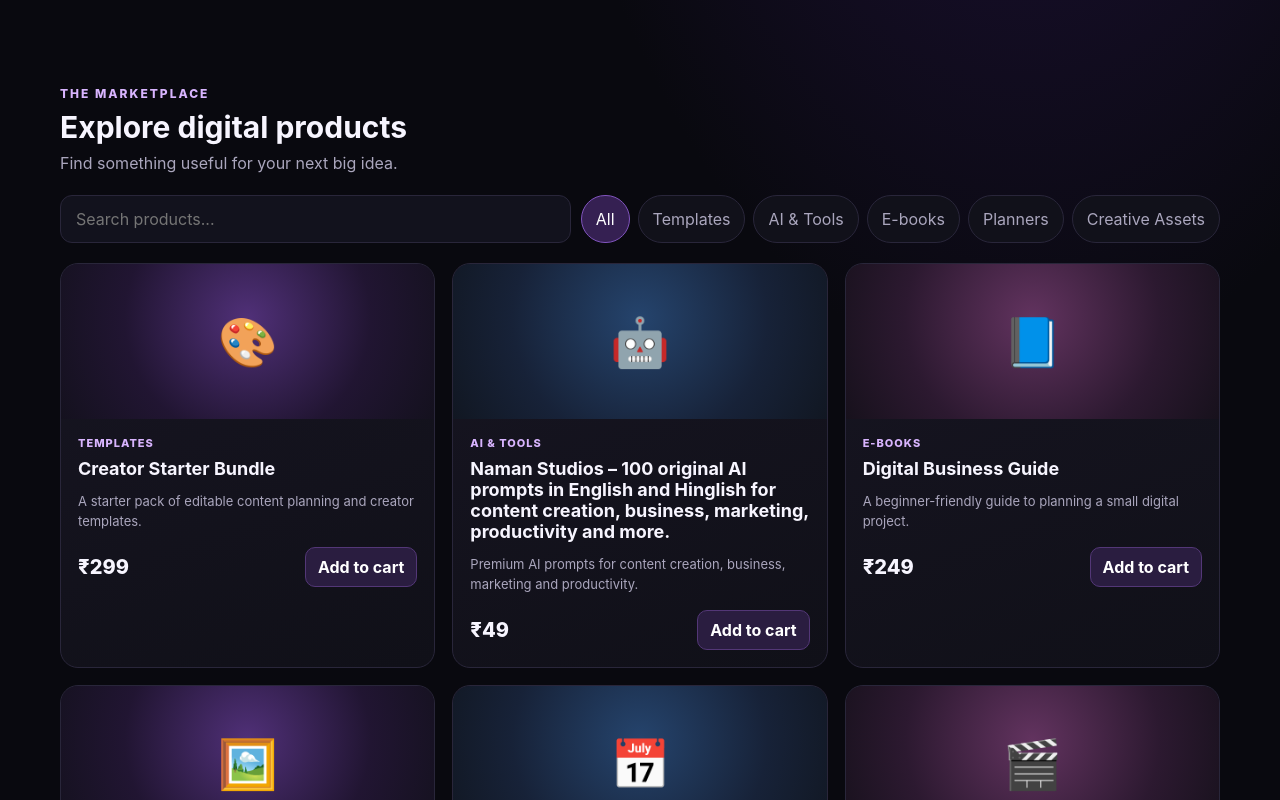
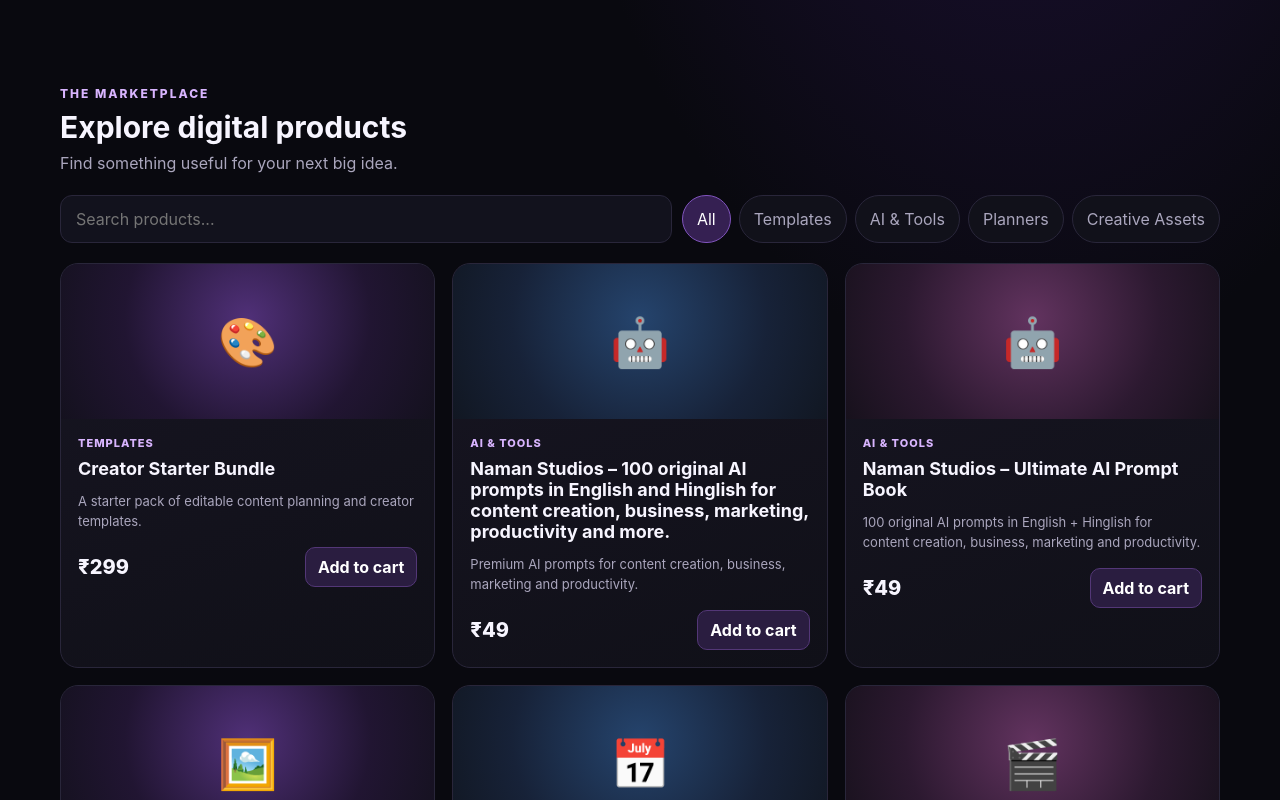
Before and after one commit to harshbhadauriya1237-byte/namanstudios, a plain HTML site: page index.html in a window 1280 px wide. Shown: the part 638-1438 px from the top of the page. Drawn offline with Linux system fonts and the light colour scheme.

Commit message:
Update AI Prompt Book product index.html
Replaced the Digital Business Guide product with the Ultimate AI Prompt Book.

```diff
--- a/index.html
+++ b/index.html
@@ -43,7 +43,9 @@ footer{border-top:1px solid var(--line);padding:28px 0;color:var(--muted);font-s
 const products=[
 {id:1,name:"Creator Starter Bundle",category:"Templates",price:299,icon:"🎨",desc:"A starter pack of editable content planning and creator templates."},
 {id:2,name:"Naman Studios – 100 original AI prompts in English and Hinglish for content creation, business, marketing, productivity and more.",category:"AI & Tools",price:49,icon:"🤖",desc:"Premium AI prompts for content creation, business, marketing and productivity."},
-{id:3,name:"Digital Business Guide",category:"E-books",price:249,icon:"📘",desc:"A beginner-friendly guide to planning a small digital project."},
+
+{id:2,name:"Naman Studios – Ultimate AI Prompt Book",category:"AI & Tools",price:49,icon:"🤖",desc:"100 original AI prompts in English + Hinglish for content creation, business, marketing and productivity."},
+
 {id:4,name:"Social Media Design Pack",category:"Templates",price:349,icon:"🖼️",desc:"Reusable design layouts for posts, stories and promotions."},
 {id:5,name:"Productivity Planner PDF",category:"Planners",price:149,icon:"📅",desc:"A simple printable planner for tasks, goals and weekly reviews."},
 {id:6,name:"Video Editing Assets",category:"Creative Assets",price:399,icon:"🎬",desc:"A sample collection concept for transitions, titles and creator assets."}
```
